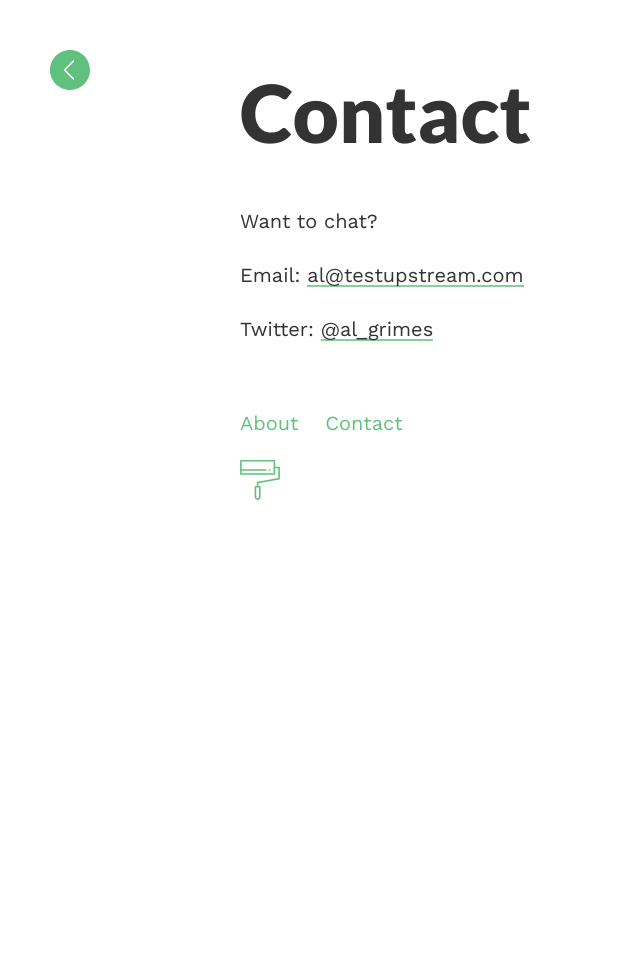
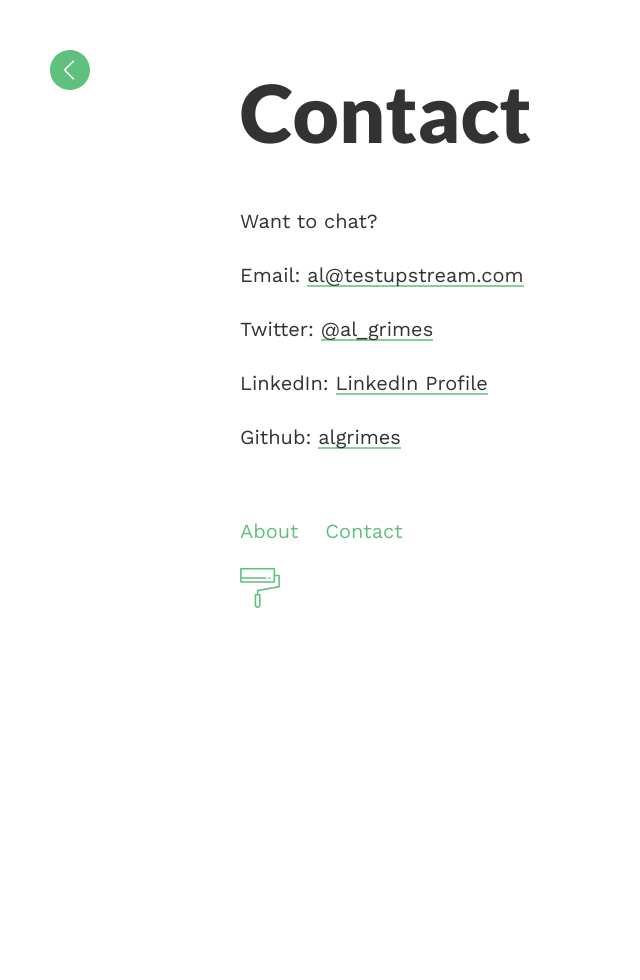
Before and after one commit to algrimes/testupstream, a Jekyll site: the page built from contact.md, in a window 1280 px wide. Shown: the whole page, without its empty margins (0-640 px from the left). Built offline with Jekyll 4.4.1, drawn with Linux system fonts in a browser that asks for light colours.

Commit message:
Al : Contacts

```diff
--- a/contact.md
+++ b/contact.md
@@ -9,3 +9,7 @@ Want to chat?
 Email: <a href="mailto:{{site.email}}">{{site.email}}</a>
 
 Twitter: <a href="https://twitter.com/al_grimes">@al_grimes</a>
+
+LinkedIn: <a href="https://www.linkedin.com/in/al-grimes-62bbb3a/">LinkedIn Profile</a>
+
+Github: <a href="https://github.com/algrimes">algrimes</a>
```
Also changed, not shown: 1 other file.
